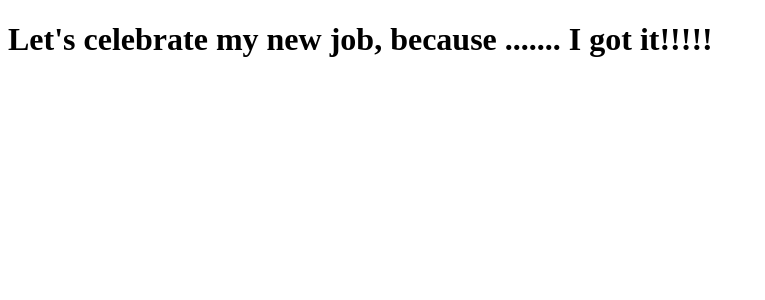
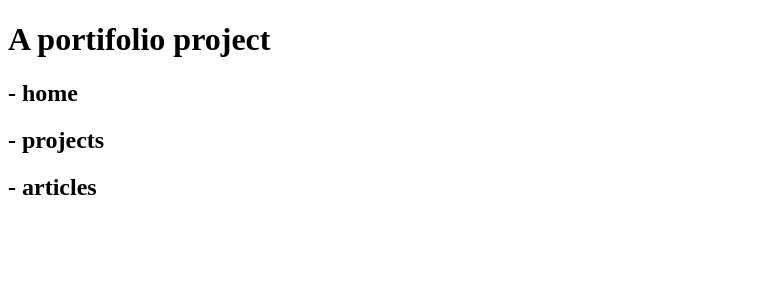
Before and after one commit to Bru-marques/tabnews-study-case, a Next.js app: page / in a window 1280 px wide. Shown: the top 300 px of the page, without its empty margins (0-765 px from the left). Built offline with nearby package versions, Linux system fonts and the light colour scheme.

Commit message:
Updating homepage

```diff
--- a/pages/index.js
+++ b/pages/index.js
@@ -1,5 +1,12 @@
 function Home() {
-  return <h1>Let's celebrate my new job, because ....... I got it!!!!!</h1>;
+  return (
+    <div>
+      <h1>A portifolio project </h1>
+      <h2>- home</h2>
+      <h2>- projects</h2>
+      <h2>- articles</h2>
+    </div>
+  );
 }
 
 export default Home;
```
